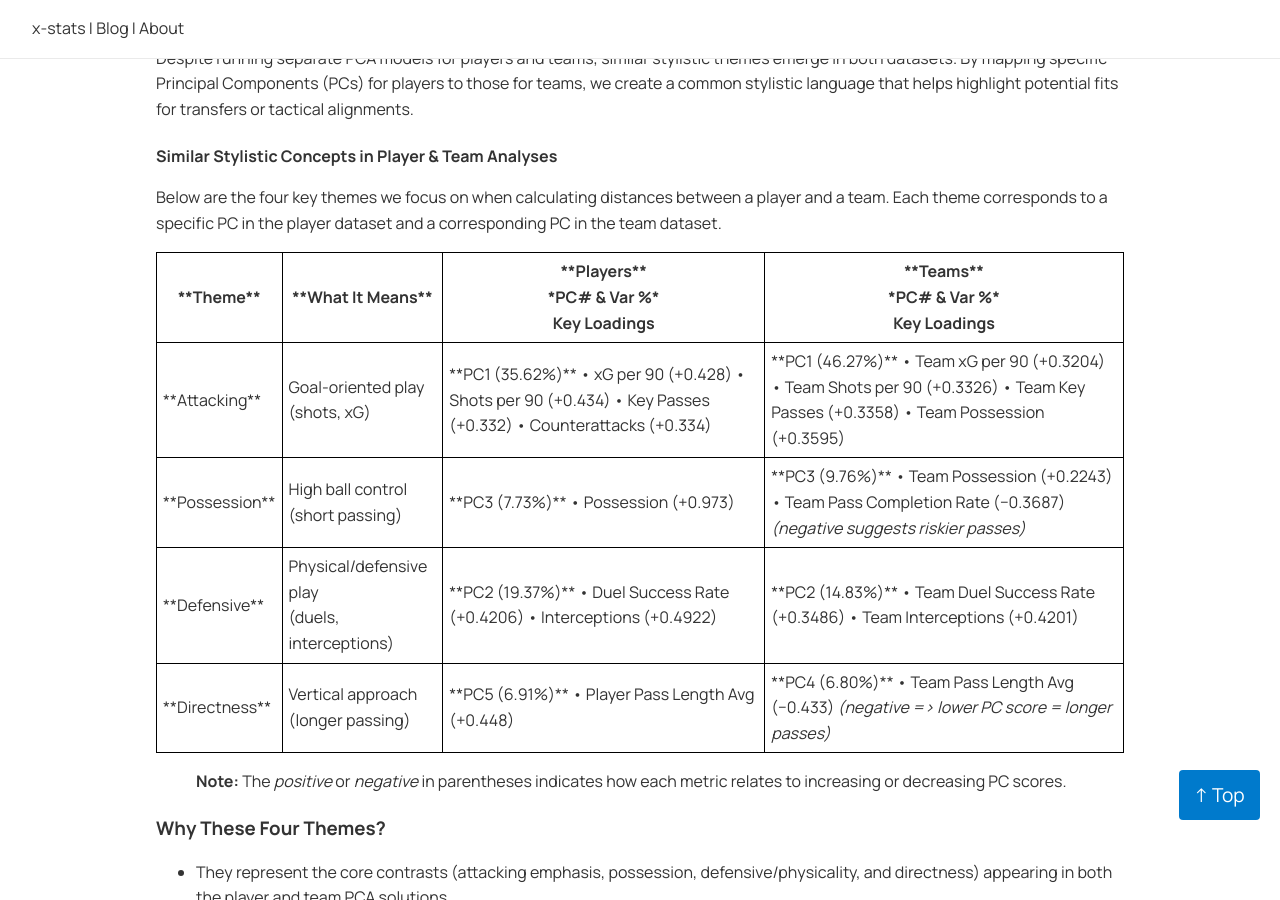
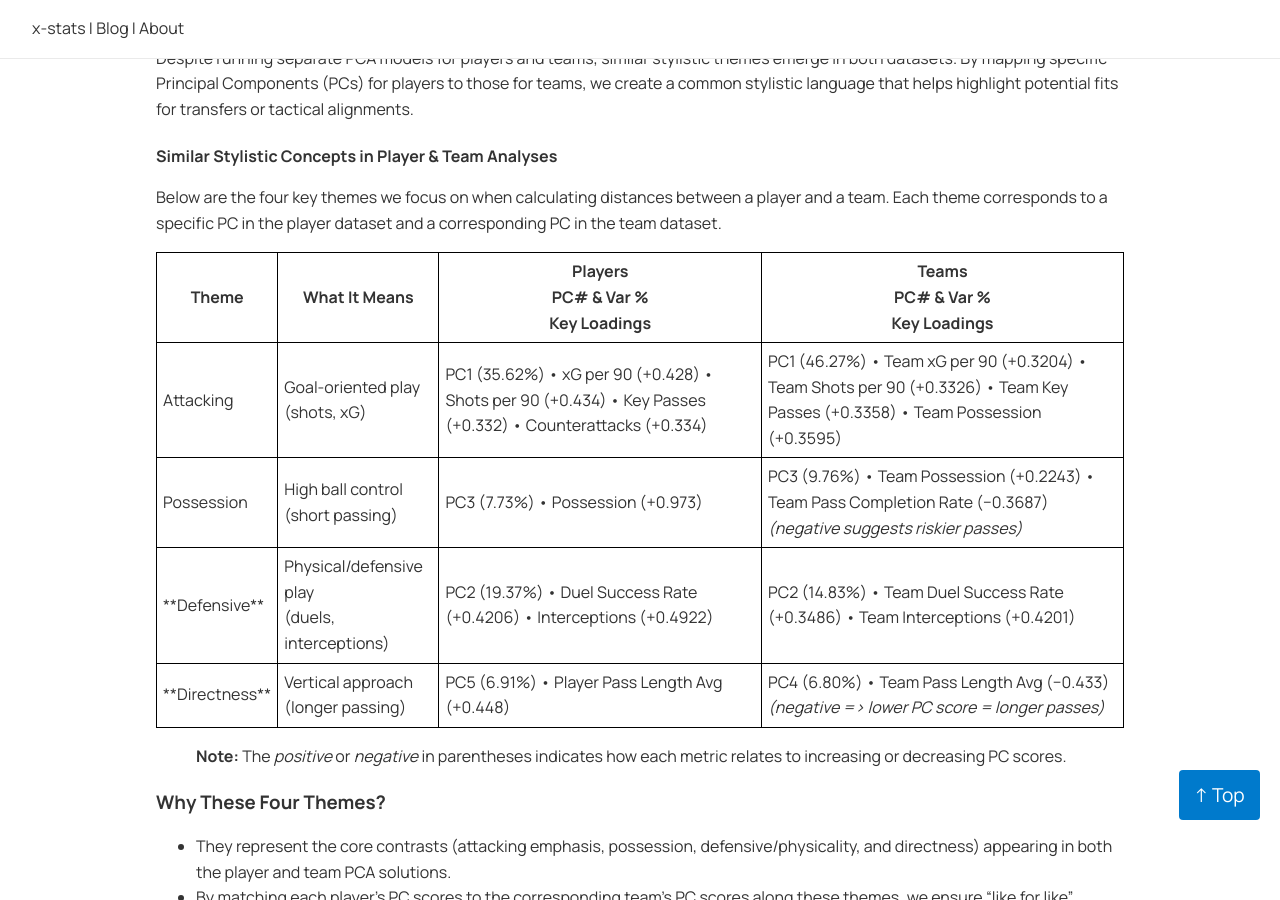
Before and after one commit to u3mukher/x-stats, a Jekyll site: the page built from _posts/2025-01-14-PCA.md, in a window 1280 px wide and 900 px high, scrolled down 6792 px. Built offline with Jekyll 4.4.1, drawn with Linux system fonts in a browser that asks for light colours; a style sheet for code colours, icons or effects is not loaded; some of the changed text lies outside the part shown.

Commit message:
Update 2025-01-14-PCA.md

```diff
--- a/_posts/2025-01-14-PCA.md
+++ b/_posts/2025-01-14-PCA.md
@@ -355,7 +355,7 @@ By understanding what each PC represents, we can start to profile players based
 
 #### Team PCA: Loadings & Explained Variance
 
-Below is the **complete table** of all 13 team metrics vs. the 13 principal components in the **Team PCA**:
+Below is the complete table of all 13 team metrics vs. the 13 principal components in the Team PCA:
 
 <table style="border:1px solid black; border-collapse:collapse;">
   <tr style="border:1px solid black;">
@@ -597,25 +597,25 @@ Below are the four key themes we focus on when calculating distances between a p
 <table style="border-collapse: collapse; width:100%;">
   <thead>
     <tr>
-      <th style="border:1px solid black; padding:6px;">**Theme**</th>
-      <th style="border:1px solid black; padding:6px;">**What It Means**</th>
-      <th style="border:1px solid black; padding:6px;">**Players** <br>*PC# & Var %* <br>Key Loadings</th>
-      <th style="border:1px solid black; padding:6px;">**Teams** <br>*PC# & Var %* <br>Key Loadings</th>
+      <th style="border:1px solid black; padding:6px;">Theme</th>
+      <th style="border:1px solid black; padding:6px;">What It Means</th>
+      <th style="border:1px solid black; padding:6px;">Players <br>PC# & Var % <br>Key Loadings</th>
+      <th style="border:1px solid black; padding:6px;">Teams <br>PC# & Var % <br>Key Loadings</th>
     </tr>
   </thead>
   <tbody>
     <tr>
-      <td style="border:1px solid black; padding:6px;">**Attacking**</td>
+      <td style="border:1px solid black; padding:6px;">Attacking</td>
       <td style="border:1px solid black; padding:6px;">Goal-oriented play <br>(shots, xG)</td>
       <td style="border:1px solid black; padding:6px;">
-        **PC1 (35.62%)**
+        PC1 (35.62%)
         • xG per 90 (+0.428)
         • Shots per 90 (+0.434)
         • Key Passes (+0.332)
         • Counterattacks (+0.334)
       </td>
       <td style="border:1px solid black; padding:6px;">
-        **PC1 (46.27%)**
+        PC1 (46.27%)
         • Team xG per 90 (+0.3204)
         • Team Shots per 90 (+0.3326)
         • Team Key Passes (+0.3358)
@@ -623,14 +623,14 @@ Below are the four key themes we focus on when calculating distances between a p
       </td>
     </tr>
     <tr>
-      <td style="border:1px solid black; padding:6px;">**Possession**</td>
+      <td style="border:1px solid black; padding:6px;">Possession</td>
       <td style="border:1px solid black; padding:6px;">High ball control <br>(short passing)</td>
       <td style="border:1px solid black; padding:6px;">
-        **PC3 (7.73%)**
+        PC3 (7.73%)
         • Possession (+0.973)
       </td>
       <td style="border:1px solid black; padding:6px;">
-        **PC3 (9.76%)**
+        PC3 (9.76%)
         • Team Possession (+0.2243)
         • Team Pass Completion Rate (−0.3687)
         <em>(negative suggests riskier passes)</em>
@@ -640,12 +640,12 @@ Below are the four key themes we focus on when calculating distances between a p
       <td style="border:1px solid black; padding:6px;">**Defensive**</td>
       <td style="border:1px solid black; padding:6px;">Physical/defensive play <br>(duels, interceptions)</td>
       <td style="border:1px solid black; padding:6px;">
-        **PC2 (19.37%)**
+        PC2 (19.37%)
         • Duel Success Rate (+0.4206)
         • Interceptions (+0.4922)
       </td>
       <td style="border:1px solid black; padding:6px;">
-        **PC2 (14.83%)**
+        PC2 (14.83%)
         • Team Duel Success Rate (+0.3486)
         • Team Interceptions (+0.4201)
       </td>
@@ -654,11 +654,11 @@ Below are the four key themes we focus on when calculating distances between a p
       <td style="border:1px solid black; padding:6px;">**Directness**</td>
       <td style="border:1px solid black; padding:6px;">Vertical approach <br>(longer passing)</td>
       <td style="border:1px solid black; padding:6px;">
-        **PC5 (6.91%)**
+        PC5 (6.91%)
         • Player Pass Length Avg (+0.448)
       </td>
       <td style="border:1px solid black; padding:6px;">
-        **PC4 (6.80%)**
+        PC4 (6.80%)
         • Team Pass Length Avg (−0.433)
         <em>(negative => lower PC score = longer passes)</em>
       </td>
```
